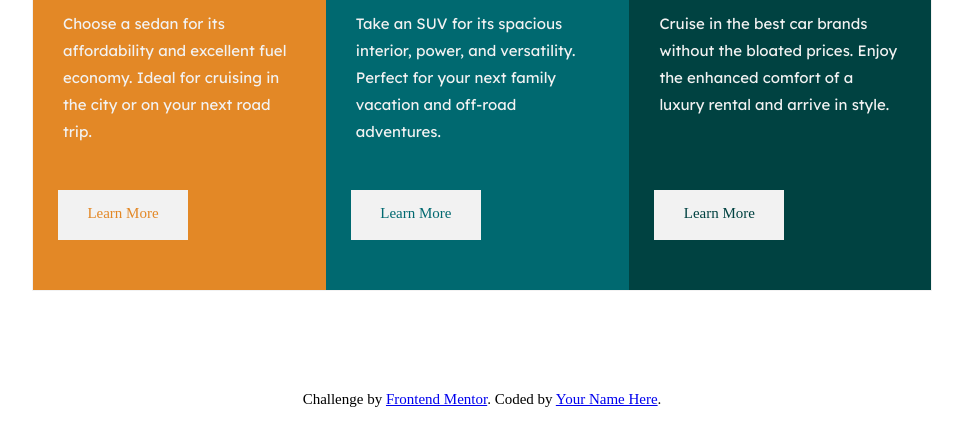
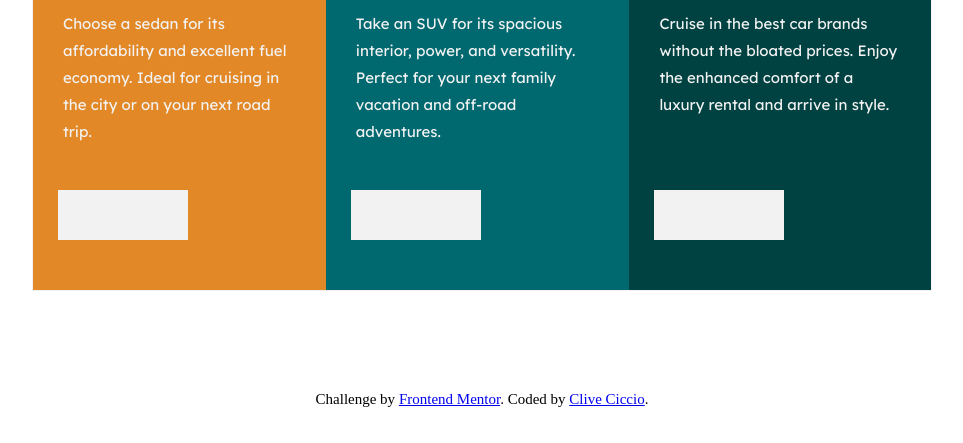
Before and after one commit to clivepato93/3-column-preview-card-component, a plain HTML site: page index.html in a window 1280 px wide. Shown: the part 357-800 px from the top of the page, without its empty margins (158-1121 px from the left). Drawn offline with Linux system fonts and the light colour scheme.

Commit message:
Update index.html

```diff
--- a/index.html
+++ b/index.html
@@ -7,11 +7,6 @@
   <link rel="icon" type="image/png" sizes="32x32" href="./images/favicon-32x32.png">
   <link rel="stylesheet" href="style.css">
   <title>Frontend Mentor | 3-column preview card component</title>
-
-  <!-- Feel free to remove these styles or customise in your own stylesheet 👍
-  <style>
-    .attribution { font-size: 11px; text-align: center; }
-    .attribution a { color: hsl(228, 45%, 44%); }-->
   </style>
 </head>
 <body>
@@ -24,40 +19,38 @@
         Choose a sedan for its affordability and excellent fuel economy. Ideal for cruising in the city
         or on your next road trip.
     </p>
-    <div class="btn">
-      <p id='one'>Learn More</p>
+    <div class="btn btnone" >
+      Learn More
     </div>
   </section>
-    <section class="car second">
+
+  <section class="car second">
     <img src="images/icon-suvs.svg" alt="">
     <h1>Suvs</h1>
     <p class='text'>
         Take an SUV for its spacious interior, power, and versatility. Perfect for your next family vacation and off-road adventures.
     </p>
-    <div class="btn">
-      <p id='two'>Learn More</p>
+    <div class="btn btntwo">
+      Learn More
     </div>
   </section>
-    <section class="car third">
+  <section class="car third">
     <img src="images/icon-luxury.svg" alt="">
     <h1>Luxury</h1>
     <p class='text'>
         Cruise in the best car brands without the bloated prices. Enjoy the enhanced comfort of a luxury rental and arrive in style.
     </p>
-    <div class="btn">
-      <p id='three'>Learn More</p>
+    <div class="btn btnthree">
+      Learn More
     </div>
-  </section>
-
-
-<!---->
+  </section> <!---->
 
 
 
   </main>
-  <div class="attribution">
+  <footer class="attribution">
     Challenge by <a href="https://www.frontendmentor.io?ref=challenge" target="_blank">Frontend Mentor</a>.
-    Coded by <a href="#">Your Name Here</a>.
-  </div>
+    Coded by <a href="https://github.com/clivepato93">Clive Ciccio</a>.
+  </footer>
 </body>
 </html>
```
